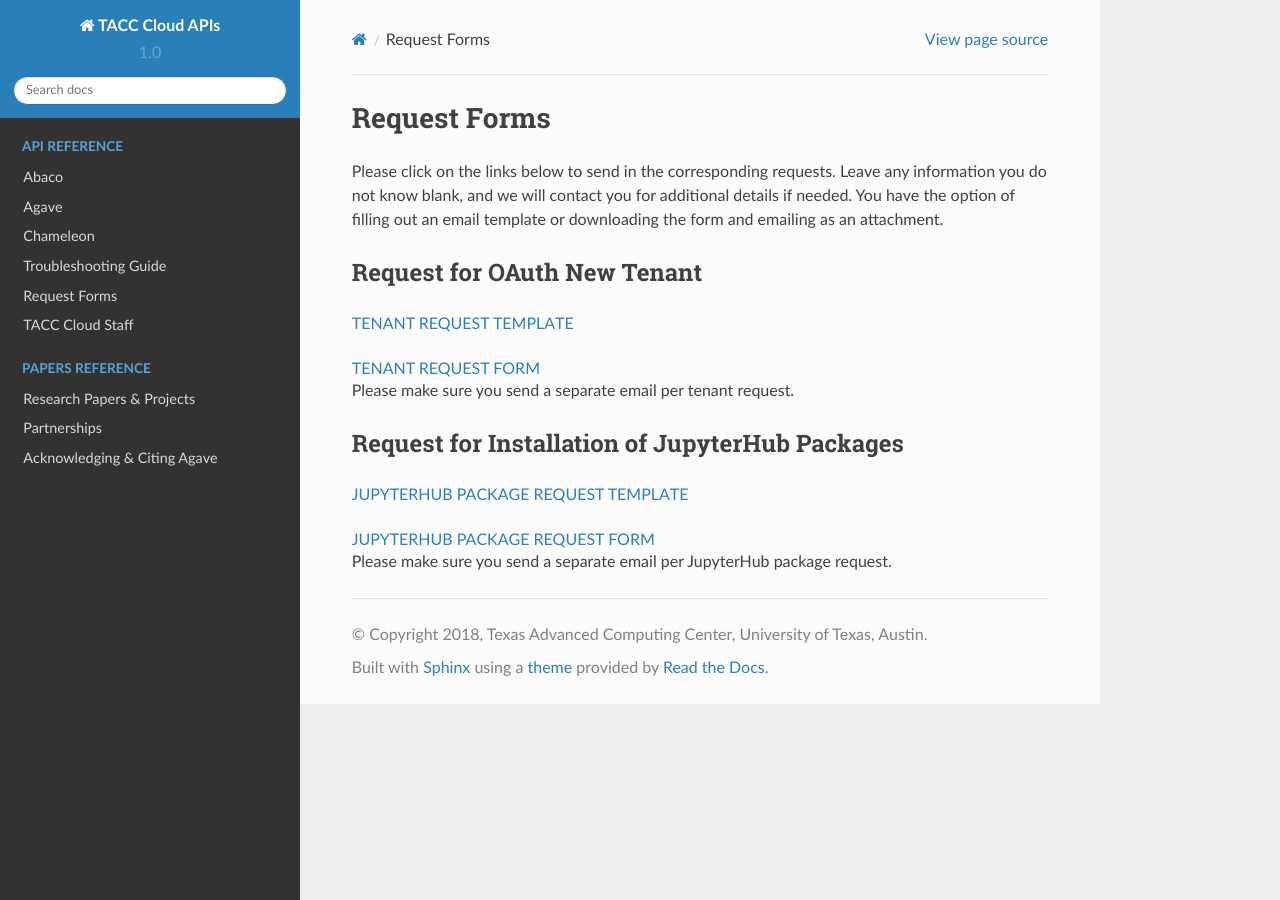
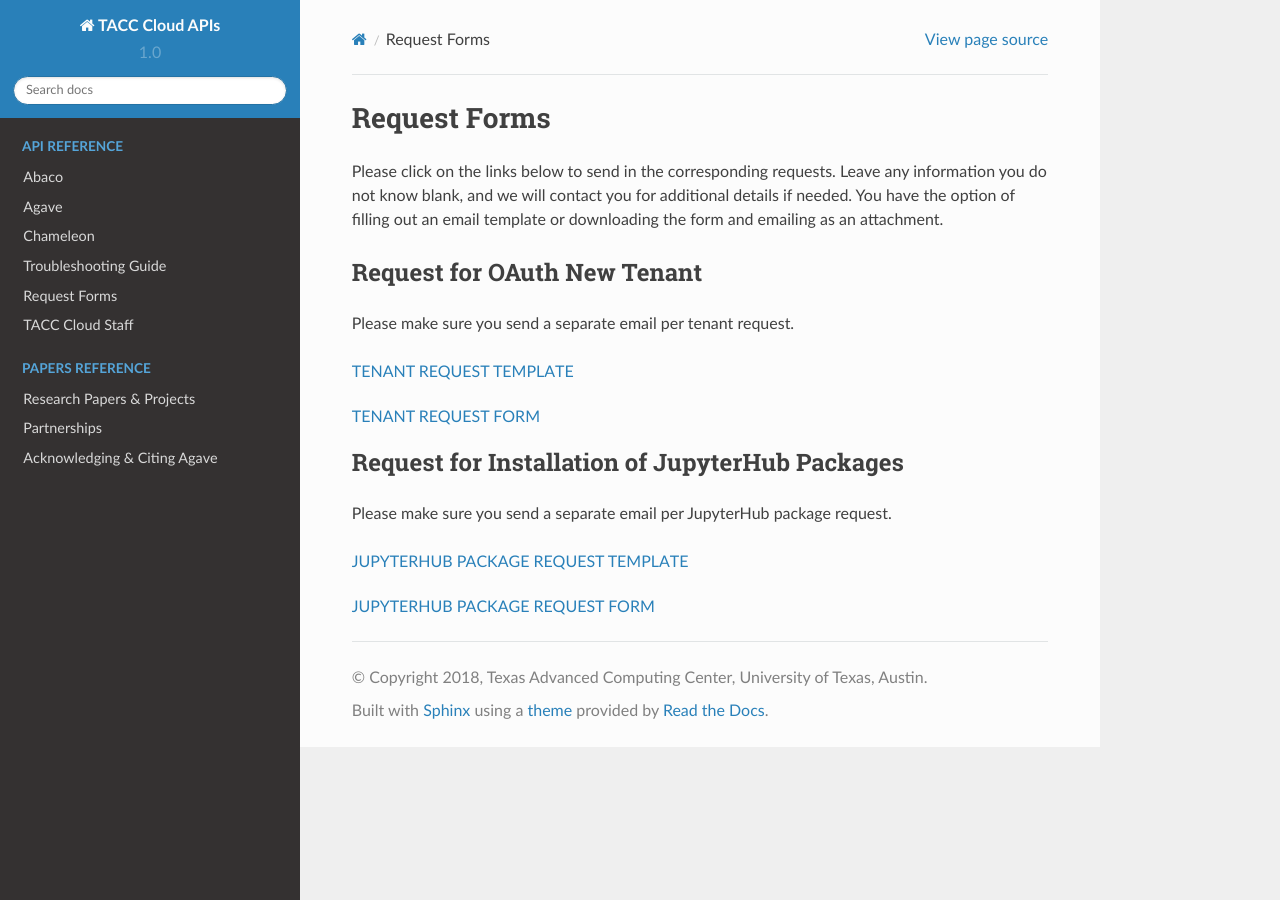
Before and after one commit to TACC-Cloud/tacc-cloud-docs, a Sphinx documentation site: the page built from docs/resources/request-forms.rst, in a window 1280 px wide. Built offline with Sphinx 7.4.7 and the Read the Docs theme 2.0.0, drawn with Linux system fonts in a browser that asks for light colours.

```diff
--- a/docs/resources/request-forms.rst
+++ b/docs/resources/request-forms.rst
@@ -11,23 +11,23 @@ Please click on the links below to send in the corresponding requests. Leave any
 Request for OAuth New Tenant
 -----------------------------------
 
+Please make sure you send a separate email per tenant request.
+
 `TENANT REQUEST TEMPLATE <mailto:cic@consult.tacc.utexas.edu?cc=cicsupport@tacc.utexas.edu&Subject=Tenant%20Request:%20&body=Created%20Via%20Email%0d%0d-------%0d%0dYour %20Name:%0d%0d%0dTenant%20Name:%0d%0d%0dTenant%20URL:%0d%0d%0dTenant%20Owner%20Name:%0d%0d%0dTenant%20Owner%20Email:%0d%0d%0dTenant%20Admin%20Accounts:%0d%0d%0dTenant%20Identity%20Provider:%0d%0d%0dService%20Capacity%20Needed%20(if%20any):%0d%0d%0dGrant%20or%20Funding%20Source%0d%0d%0dProject%20Description:%0d%0d%0dAdditional%20Services%20Needed%20(e.g.%20JupyterHub)%0d%0d%0dOther%20Information:>`_
 
 
 .. raw:: html
 
-   <a href="https://drive.google.com/file/d/1H84L1wXsSmIjYIO9HqhVsiwo6LJ5GAFs/view?usp=sharing" download>TENANT REQUEST FORM</a><br>
-
-Please make sure you send a separate email per tenant request.
+   <a href="https://drive.google.com/file/d/1H84L1wXsSmIjYIO9HqhVsiwo6LJ5GAFs/view?usp=sharing" download>TENANT REQUEST FORM</a><br><br>
 
 
 Request for Installation of JupyterHub Packages
 -----------------------------------------------
+
+Please make sure you send a separate email per JupyterHub package request.
 
 `JUPYTERHUB PACKAGE REQUEST TEMPLATE <mailto:cic@consult.tacc.utexas.edu?cc=cicsupport@tacc.utexas.edu&Subject=JupyterHub%20Package%20Request:&body=Created%20Via%20Email%0d%0d-------%0d%0dYour%20Name:%0d%0d%0dYour%20Email:%0d%0d%0dTenant(s)%20to%20install%20packages%20for:%0d%0d%0dPackage%20Name%20and%20version:%0d%0d%0dHow%20it%20is%20installed%20(pip,%20conda,%20or%20other):%0d%0d%0dIf%20"other"%20installation%20type%20above,%20provide%20details:%0d%0d%0dHow%20to%20import%20package:>`_
 
 .. raw:: html
 
    <a href="https://drive.google.com/file/d/1C40gKH7sae2GmOVgc4TIcpaHDiSfr3RZ/view?usp=sharing" download>JUPYTERHUB PACKAGE REQUEST FORM</a><br>
-
-Please make sure you send a separate email per JupyterHub package request.
```
